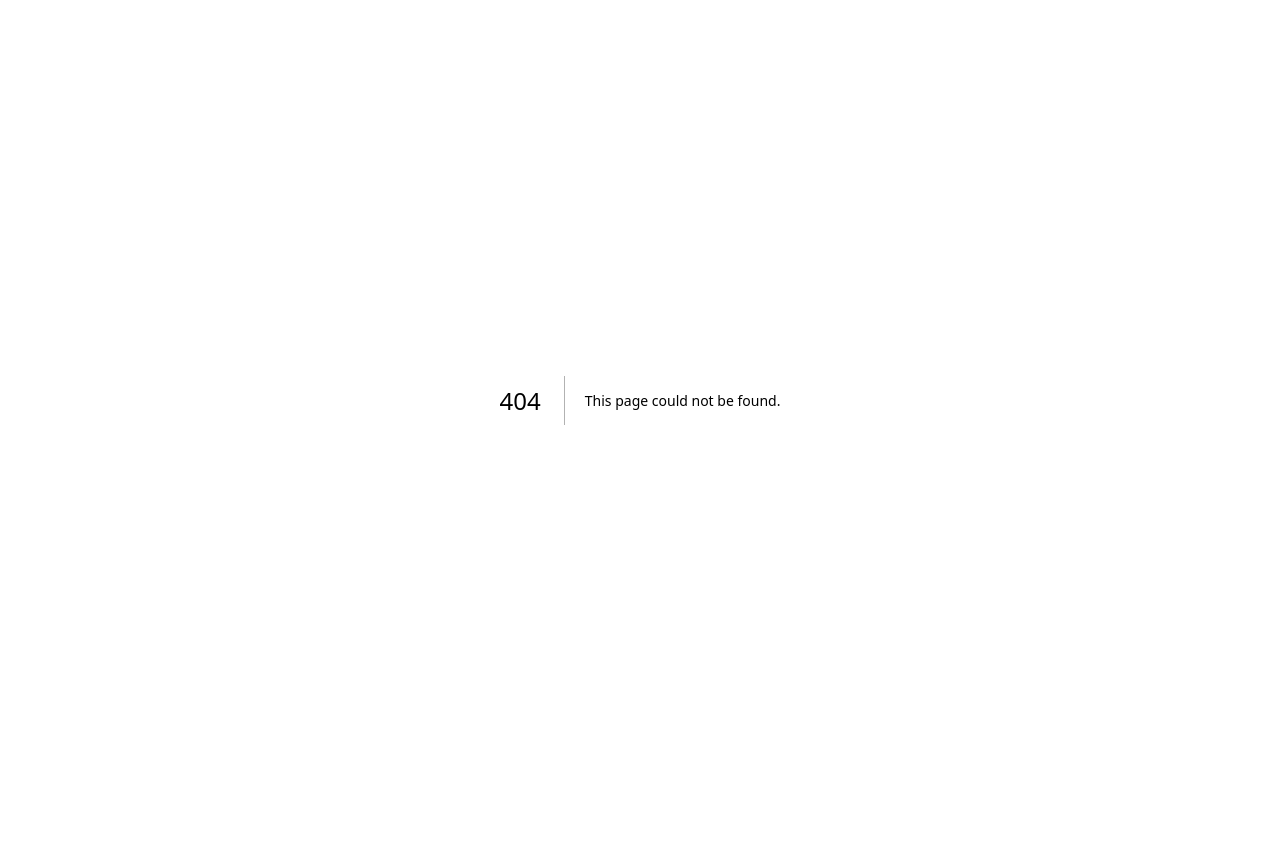
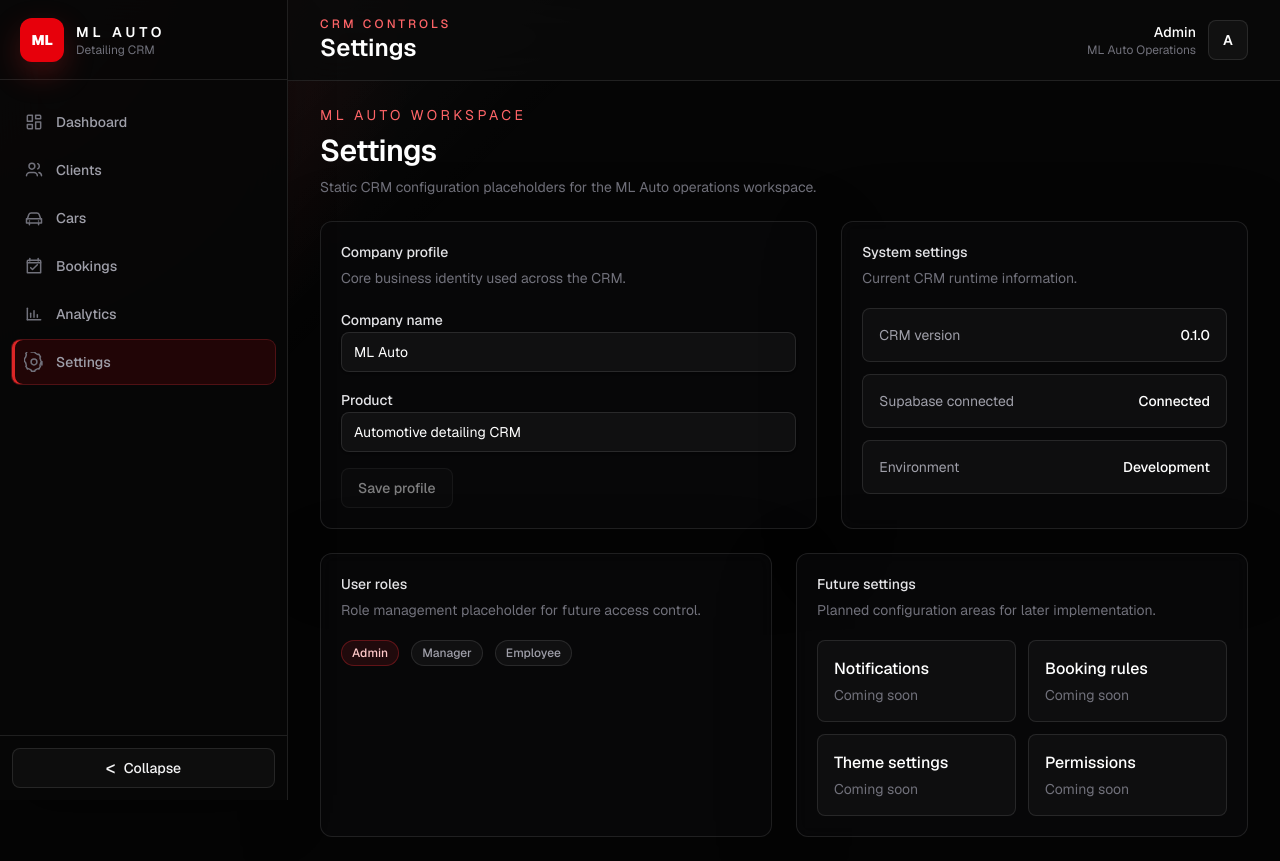
Before and after one commit to DeenyOff/ML-Auto-CRM, a Next.js app: page /settings in a window 1280 px wide. Before the commit this address had no page. Before the commit the page ends 800 px from the top, so only its background shows below. Built offline with nearby package versions, Linux system fonts and the light colour scheme.

Commit message:
Добавлена страница настроек

```diff
--- /dev/null
+++ b/src/app/settings/page.tsx
@@ -0,0 +1,5 @@
+import { SettingsPage } from "@/features/settings/components/settings-page";
+
+export default function SettingsRoute() {
+  return <SettingsPage />;
+}
--- /dev/null
+++ b/src/features/settings/components/settings-page.tsx
@@ -0,0 +1,154 @@
+import type { ReactNode } from "react";
+
+import { AppShell } from "@/components/layout/app-shell";
+import { Badge } from "@/components/ui/badge";
+import { Button } from "@/components/ui/button";
+import {
+  Card,
+  CardContent,
+  CardHeader,
+  CardTitle,
+} from "@/components/ui/card";
+import { Input } from "@/components/ui/input";
+
+const systemSettings = [
+  { label: "CRM version", value: "0.1.0" },
+  { label: "Supabase connected", value: "Connected" },
+  { label: "Environment", value: "Development" },
+];
+
+const roles = ["Admin", "Manager", "Employee"];
+
+const futureSettings = [
+  "Notifications",
+  "Booking rules",
+  "Theme settings",
+  "Permissions",
+];
+
+function SectionDescription({ children }: { children: ReactNode }) {
+  return <p className="text-sm text-zinc-500">{children}</p>;
+}
+
+export function SettingsPage() {
+  return (
+    <AppShell title="Settings" eyebrow="CRM Controls">
+      <div className="mx-auto flex w-full max-w-7xl flex-col gap-6">
+        <section>
+          <p className="text-sm uppercase tracking-[0.24em] text-red-400">
+            ML Auto workspace
+          </p>
+          <h2 className="mt-2 text-2xl font-semibold tracking-tight text-white sm:text-3xl">
+            Settings
+          </h2>
+          <p className="mt-2 max-w-2xl text-sm text-zinc-500">
+            Static CRM configuration placeholders for the ML Auto operations
+            workspace.
+          </p>
+        </section>
+
+        <section className="grid gap-6 xl:grid-cols-[1.1fr_0.9fr]">
+          <Card>
+            <CardHeader>
+              <CardTitle className="text-base text-white">
+                Company profile
+              </CardTitle>
+              <SectionDescription>
+                Core business identity used across the CRM.
+              </SectionDescription>
+            </CardHeader>
+            <CardContent className="space-y-4">
+              <div>
+                <label className="text-sm font-medium text-zinc-200" htmlFor="company-name">
+                  Company name
+                </label>
+                <Input id="company-name" value="ML Auto" readOnly />
+              </div>
+              <div>
+                <label className="text-sm font-medium text-zinc-200" htmlFor="company-category">
+                  Product
+                </label>
+                <Input
+                  id="company-category"
+                  value="Automotive detailing CRM"
+                  readOnly
+                />
+              </div>
+              <Button variant="outline" disabled>
+                Save profile
+              </Button>
+            </CardContent>
+          </Card>
+
+          <Card>
+            <CardHeader>
+              <CardTitle className="text-base text-white">
+                System settings
+              </CardTitle>
+              <SectionDescription>
+                Current CRM runtime information.
+              </SectionDescription>
+            </CardHeader>
+            <CardContent className="space-y-3">
+              {systemSettings.map((setting) => (
+                <div
+                  key={setting.label}
+                  className="flex items-center justify-between gap-4 rounded-lg border border-white/10 bg-white/[0.03] p-4"
+                >
+                  <span className="text-sm text-zinc-400">
+                    {setting.label}
+                  </span>
+                  <span className="text-sm font-medium text-white">
+                    {setting.value}
+                  </span>
+                </div>
+              ))}
+            </CardContent>
+          </Card>
+        </section>
+
+        <section className="grid gap-6 xl:grid-cols-2">
+          <Card>
+            <CardHeader>
+              <CardTitle className="text-base text-white">
+                User roles
+              </CardTitle>
+              <SectionDescription>
+                Role management placeholder for future access control.
+              </SectionDescription>
+            </CardHeader>
+            <CardContent className="flex flex-wrap gap-3">
+              {roles.map((role) => (
+                <Badge key={role} variant={role === "Admin" ? "default" : "muted"}>
+                  {role}
+                </Badge>
+              ))}
+            </CardContent>
+          </Card>
+
+          <Card>
+            <CardHeader>
+              <CardTitle className="text-base text-white">
+                Future settings
+              </CardTitle>
+              <SectionDescription>
+                Planned configuration areas for later implementation.
+              </SectionDescription>
+            </CardHeader>
+            <CardContent className="grid gap-3 sm:grid-cols-2">
+              {futureSettings.map((setting) => (
+                <div
+                  key={setting}
+                  className="rounded-lg border border-white/10 bg-white/[0.03] p-4"
+                >
+                  <p className="font-medium text-white">{setting}</p>
+                  <p className="mt-1 text-sm text-zinc-500">Coming soon</p>
+                </div>
+              ))}
+            </CardContent>
+          </Card>
+        </section>
+      </div>
+    </AppShell>
+  );
+}
```
